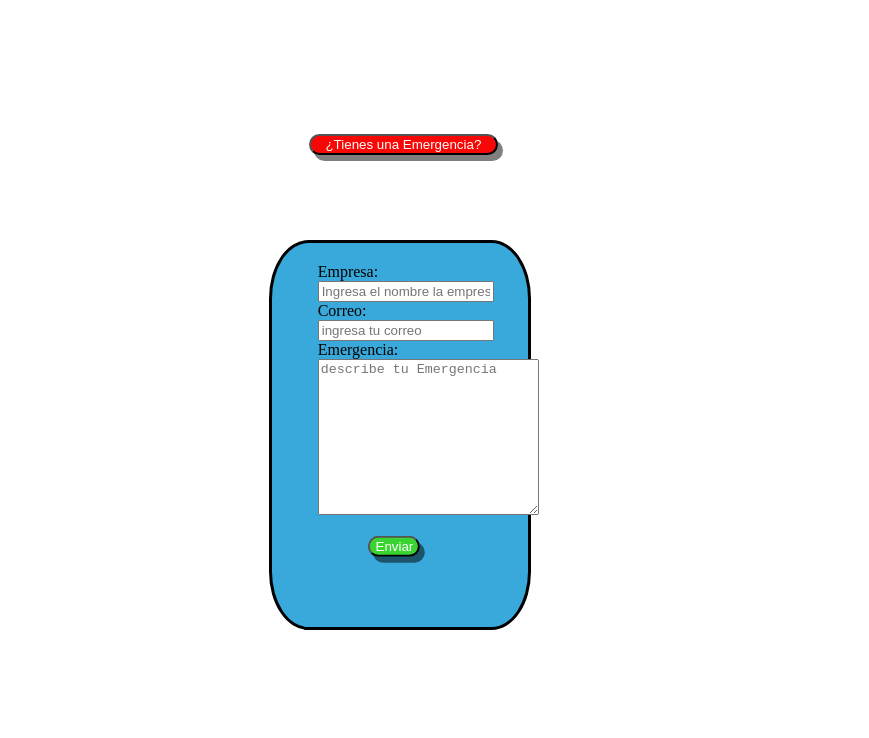
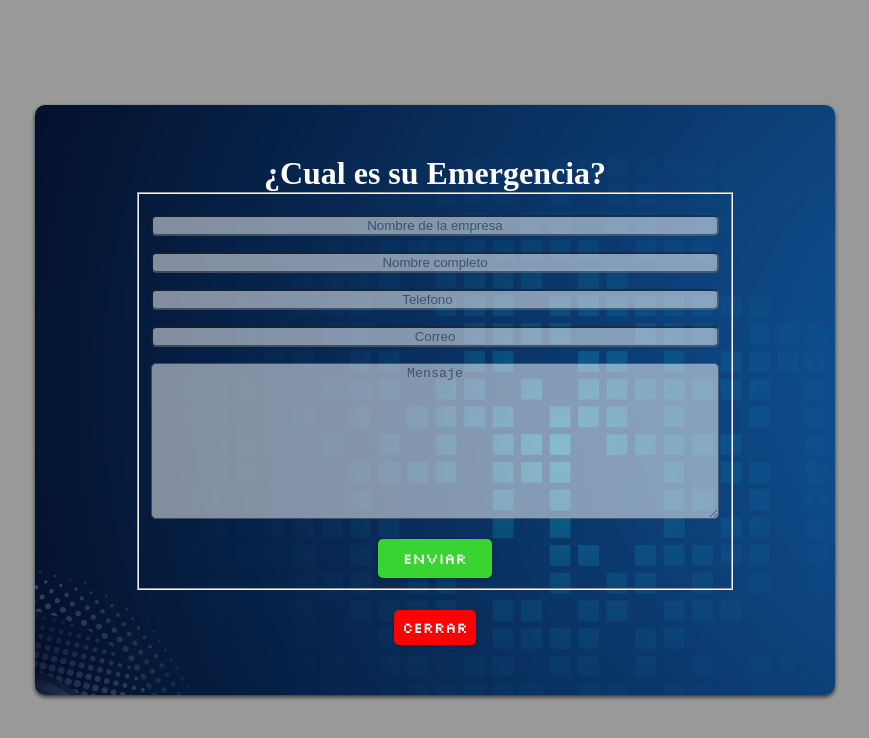
Before and after one commit to MiguelVD1/Cpcsirt, a website: page src/public/index.html in a window 1280 px wide. Both pictures are taken after a click on the button "¿Tienes una Emergencia?". Shown: the whole page, without its empty margins (205-1074 px from the left). Drawn offline with Linux system fonts and the light colour scheme.

Commit message:
actulizacion de back-end

```diff
--- a/src/public/JS/script.js
+++ b/src/public/JS/script.js
@@ -1,3 +1,11 @@
-function mostrar(){
-    document.getElementById("form").style.display= 'block';
-}
+const open= document.getElementById('open');
+const modal= document.getElementById('modal_container');
+const close = document.getElementById('close');
+
+open.addEventListener('click',()=>{
+    modal.classList.add('show');
+});
+
+close.addEventListener('click',()=>{
+    modal.classList.remove('show');
+});
--- a/src/public/css/cpcsirt.css
+++ b/src/public/css/cpcsirt.css
@@ -1,54 +1,81 @@
-.Emergency{
-    /*border: none;*/
-     margin-left: 40%;
-     margin-top: 10%;
-     width: 15%;
-     border-radius: 15px;
-     box-shadow: 5px 6px rgba(0,0,0,0.5);
-     background-color: #F80707;
-     color: white;
-     text-align: center;
+@import url('https://fonts.googleapis.com/css2?family=Silkscreen&display=swap');
+
+*{
+    box-sizing: border-box;
+}
+body{
+    display: flex;
+    align-items: center;
+    justify-content: center;
+    margin: 0;
+    min-height: 100vh;
 }
 
-.Emergency:active{
-     background-color: #38A9DA;
-     box-shadow: 5px 6px rgba(0,0,0,0.5);
-     transform: scale(0.97);
-}
-
- /*formualrio */
-#form{
-     border: 3px solid black;
-     border-radius: 15%;
-     background-color: #38A9DA;
-     display: none;
-     position: absolute;
-     top: 30%;
-     left: 37%;
-     height: 48%;
-     width: 20%;
-
-}
-
-#datem{
-    width:80% ;
-}
-
-#datcor{
-    width:80% ;
+button{
+    background-color: #39D332;
+    color: white;
+    font-family: 'Silkscreen',serif;
+    font-size: 15px;
+    border-radius: 5px;
+    border: 0;
+    box-shadow: 0 2px 4px rgba(0,0,0,0.2);
+    padding: 10px 25px;
 }
 
 
-.cent{
-     padding-left: 18%;
-     padding-top: 8%;
+.modal-container{
+    opacity: 0;
+    background-color: rgba(0,0,0,0.4);
+    display: flex;
+    align-items: center;
+    justify-content: center;
+    position: fixed;
+    pointer-events: none;
+    top: 0;
+    left: 0;
+    height: 100vh;
+    width: 100vw;
+}
+.show{
+    pointer-events: auto;
+    opacity: 1;
 }
 
- #btnenv{
-     border-radius: 15px;
-     width: 25%;
-     background-color:#39D332;
-     color: white;
-     box-shadow: 5px 6px rgba(0,0,0,0.5);
-     transform: translate(95%, 80%);
- }
+.modal{
+    background-image: url('../img/Página_CPCSIRT_1.png');
+    background-size:cover;
+    /*background-color: white;*/
+    width: 100vh;
+    max-width: 100%;
+    padding: 50px 100px;
+    border-radius: 10px;
+    box-shadow: 0 2px 4px rgba(0, 0, 0, 0.7);
+    text-align: center;
+}
+.modal input{
+    width: 100%;
+    opacity: 0.5;
+    border-radius: 5px;
+}
+
+.modal textarea{
+    opacity: 0.5;
+    width: 100%;
+    border-radius: 5px;
+}
+
+.modal ::placeholder{
+    text-align: center;
+}
+
+.modal h1{
+    margin: 0;
+    color: white;
+}
+
+#close{
+    background-color: red;
+    font-size: 15px;
+    padding: 8px 8px;
+    margin-top: 20px;
+}
--- a/src/public/index.html
+++ b/src/public/index.html
@@ -8,17 +8,32 @@
     <link rel="stylesheet" href="css/cpcsirt.css">
 </head>
 <body>
-    <button class="Emergency" onclick="mostrar();">¿Tienes una Emergencia?</button>
-    <div id="form">
-        <form class="cent" action="/send-email" method="post">
-            <label>Empresa:</label><br>
-            <input id="datem" name="empresa" type="text"  placeholder="Ingresa el nombre la empresa" autofocus><br>
-            <label>Correo:</label><br>
-            <input id="datcor" name="email" type="text"  placeholder="ingresa tu correo"><br>
-            <label >Emergencia:</label><br>
-            <textarea  name="emer"  cols="25" rows="10" placeholder="describe tu Emergencia"></textarea><br>
-            <button id="btnenv">Enviar</button>
-        </form>
+    <button id="open">¿Tienes una Emergencia?</button>
+    <div class="modal-container" id="modal_container">
+        <div class="modal">
+            <h1>¿Cual es su Emergencia?</h1>
+            <form action="/send-email" method="post">
+                <fieldset>
+                        <p>
+                            <input type="text" name="empresa" id="" placeholder="Nombre de la empresa" required>
+                        </p>
+                        <p>
+                            <input type="text" name="nombre_em" id="" placeholder="Nombre completo" required>
+                        </p>
+                        <p>
+                            <input type="number" name="telefono" placeholder="Telefono" required>
+                        </p>
+                        <p>
+                            <input type="text" name="email" id="" placeholder="Correo" required>
+                        </p>
+                        <p>
+                            <textarea name="mensaje" id="" cols="30" rows="10" placeholder="Mensaje" required></textarea>
+                        </p>
+                        <button id="btn_enviar">Enviar</button>
+                </fieldset>
+            </form>
+            <button id="close">Cerrar</button>
+        </div>
     </div>
    <script src="JS/script.js"></script>
 </body>
```
Also changed, not shown: src/routes/rutas.js (+17 -8 lines), src/public/img/Página_CPCSIRT_1.png (added).
